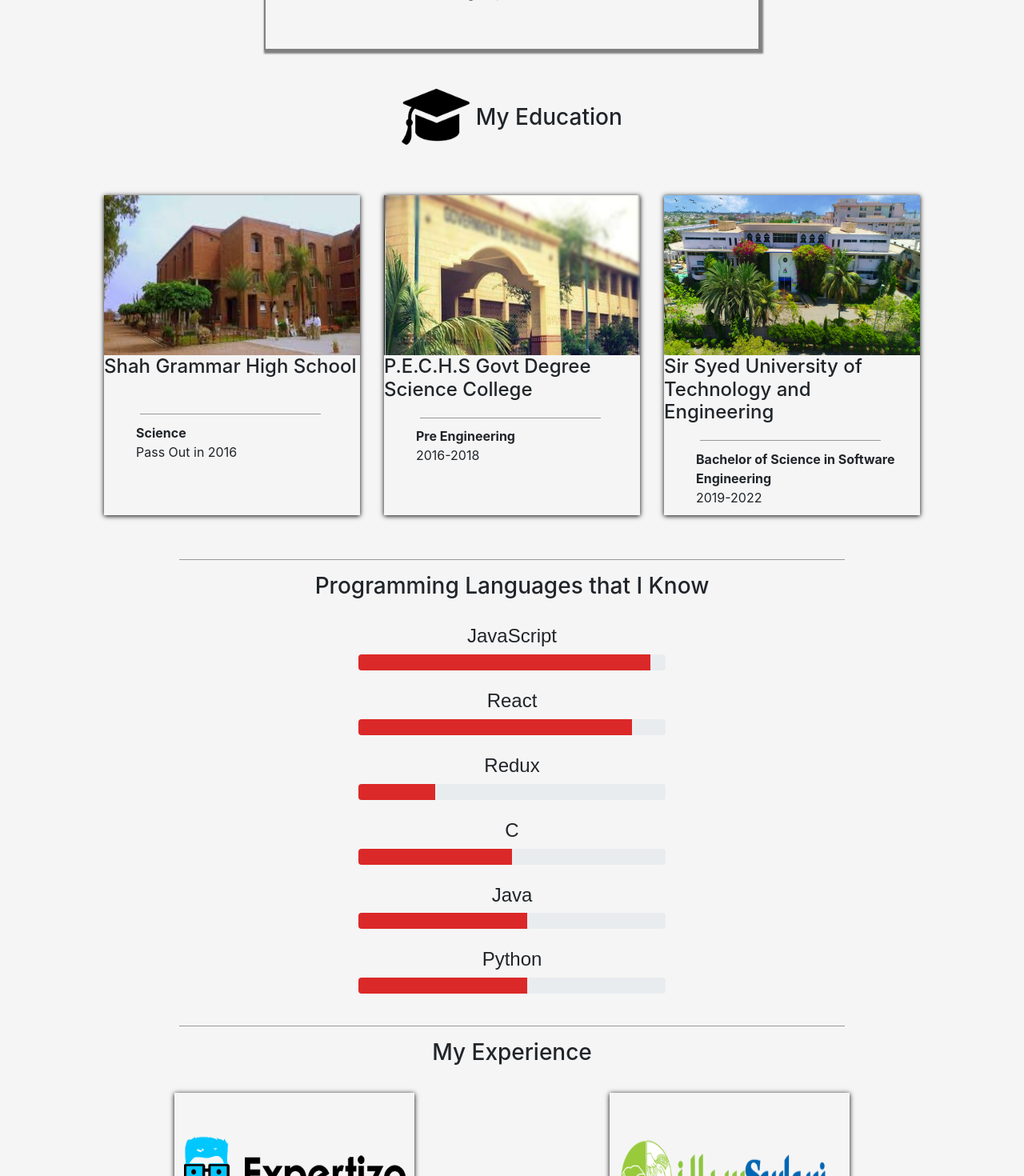
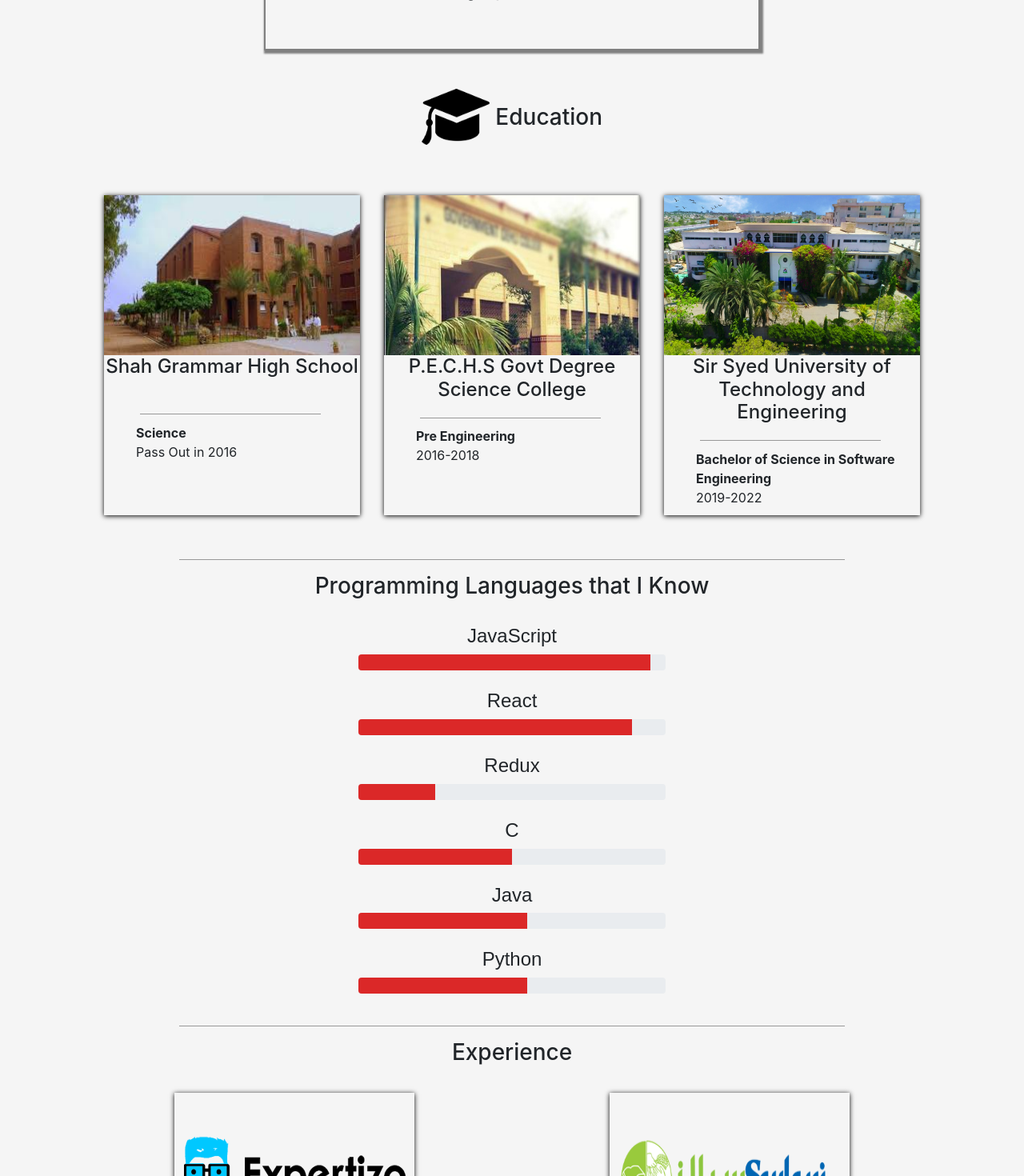
Before and after one commit to Mustafa-ilahi/Webfolio-React-Responsive, a React (Create React App) app: page / in a window 1280 px wide. Shown: the part 1800-3270 px from the top of the page at 80% size. Built offline with nearby package versions, Linux system fonts and the light colour scheme.

Commit message:
almost completed

```diff
--- a/src/App.css
+++ b/src/App.css
@@ -468,6 +468,9 @@
   box-shadow: 0 1px 6px rgb(0 0 0);
 }
 
+#one>h4, #two>h4 , #three>h4{
+  text-align: center;
+}
 @media (max-width: 800px){
   #main {
     flex-direction: column;
--- a/src/components/Education.js
+++ b/src/components/Education.js
@@ -14,7 +14,7 @@
             <div>
                 <div style={{textAlign: "center"}}>
                     <img src={educationImg} id="educationImg"/>
-                    <h3 id="educationText"> My Education</h3>
+                    <h3 id="educationText"> Education</h3>
                     <br/>
                     <br/>
                     <br/>
--- a/src/components/Experience.js
+++ b/src/components/Experience.js
@@ -8,7 +8,7 @@
     render(){
         return(
             <div id="experience" className="experienceDiv">
-                <h3>My Experience</h3>
+                <h3>Experience</h3>
                 <div className="expCard">
                     <div className="firstExperience">
                         <img src={expertizoImg} id="expertizoImg"/>
```
Also changed, not shown: 1 other file (tests, documents, lock files or other folders).
